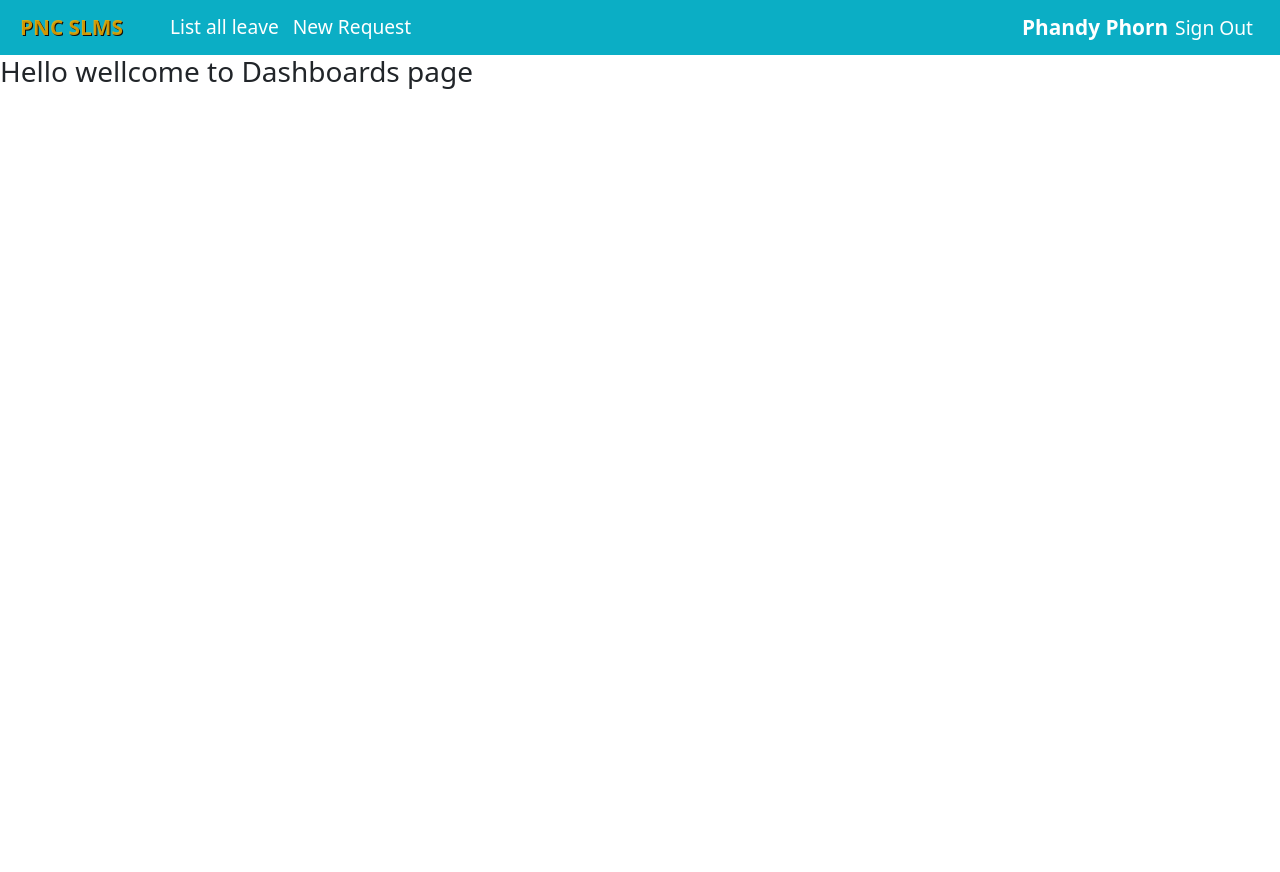
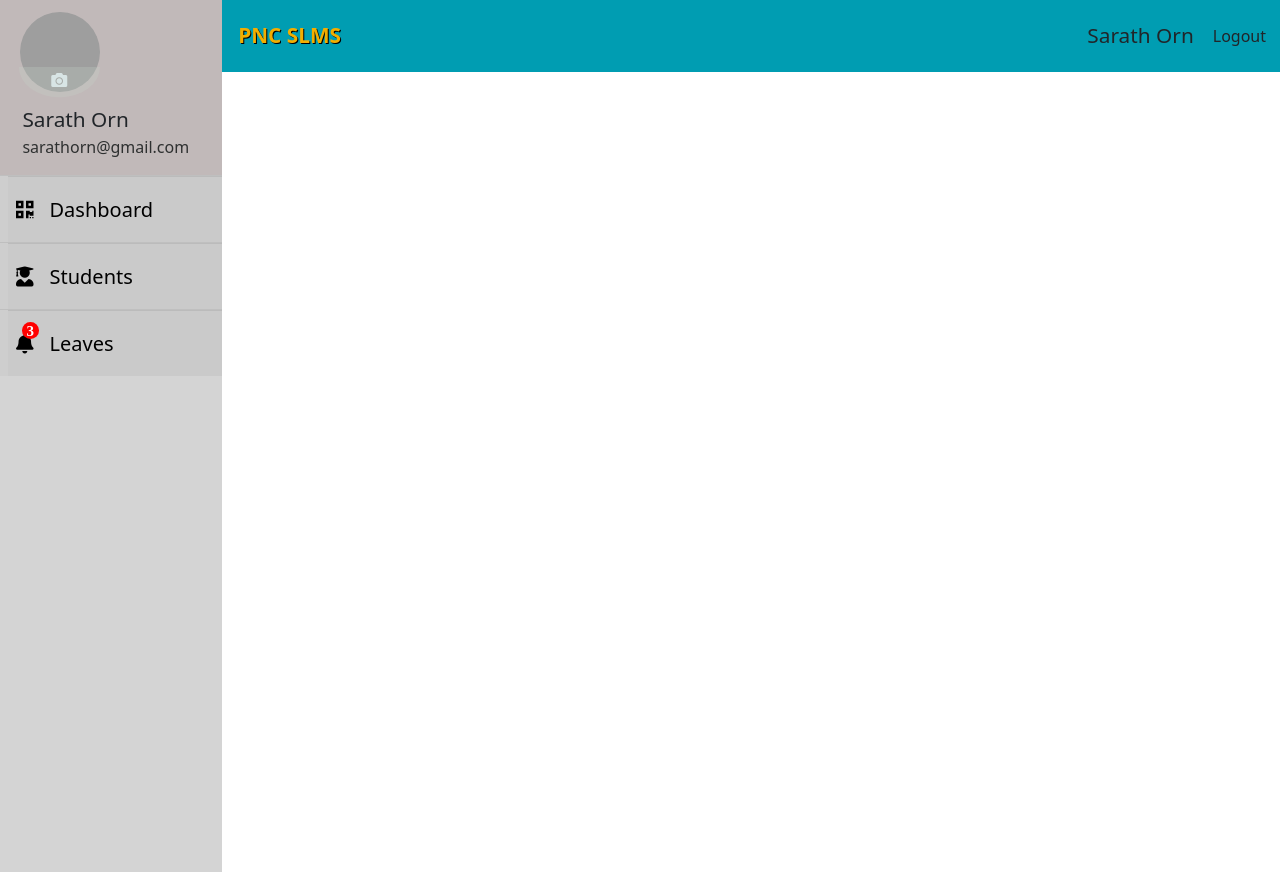
Before and after one commit to pnc-virtual-company/2022-G2-VC2-PART1, a Vue app in the folder front/: page / in a window 1280 px wide. Before the commit the page ends 800 px from the top, so only its background shows below. Built offline with nearby package versions, Linux system fonts and the light colour scheme; no server answers; grey boxes are pictures that could not be loaded.

Commit message:
#12 nav bar of admin fix

```diff
--- a/front/src/App.vue
+++ b/front/src/App.vue
@@ -57,11 +57,15 @@
 <script>
 
   export default {
-    data: () => ({
-      drawer: null,
-      isAdmin: false,
+    data(){
+      return{
 
-       }),
+        drawer: null,
+        isAdmin: true,
+
+      }
+
+       },
   }
 </script>
 
@@ -73,6 +77,12 @@
   margin: 0;
   list-style: none;
   text-decoration: none;
+}
+.container{
+ width: 100%;
+  height: 100vh;
+ overflow-y: scroll;
+
 }
 
 body {
@@ -97,6 +107,7 @@ body {
 }
 .sidebar-left{
   width: 21%;
+  background: rgb(212, 212, 212);
 }
 
 
--- a/front/src/views/admin/DashboardView.vue
+++ b/front/src/views/admin/DashboardView.vue
@@ -1,14 +1,20 @@
 <template>
-    <div class="main-admin">
-        <h3>Hello wellcome to Dashboards page</h3>
-    </div>
+
 </template>
 <script>
+
 export default {
+    data(){
+        return{
+
+        }
+    },
+    methods: {
+
+    }
 
 }
 </script>
 <style scoped>
 
-
 </style>
```
